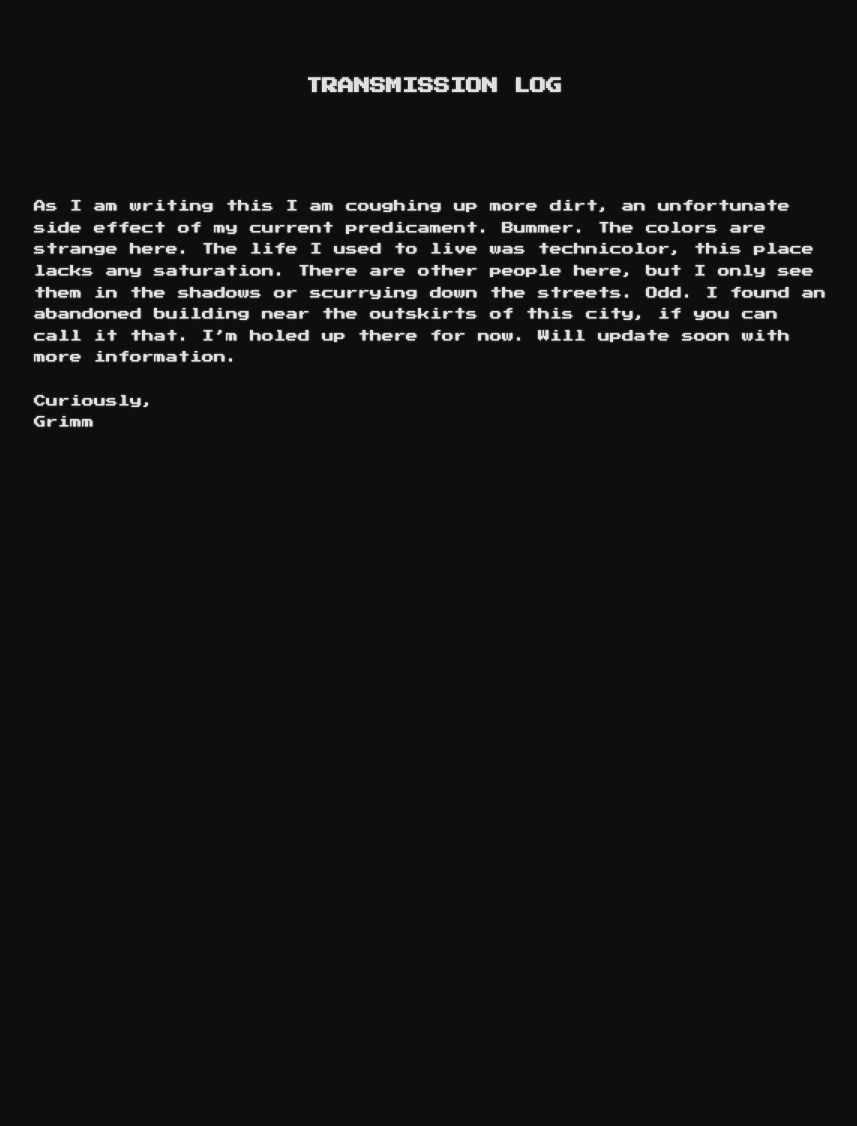
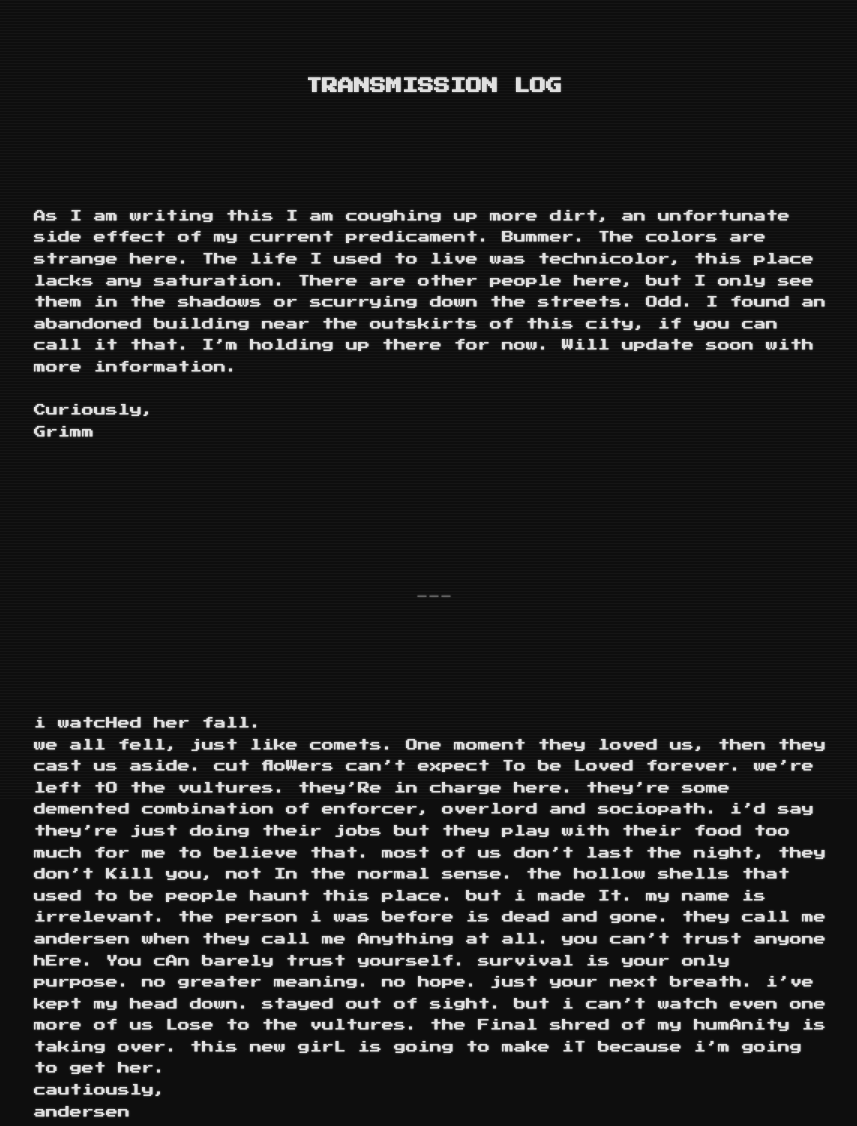
Before and after one commit to finch929/grimmandandersen, a plain HTML site: page index.html in a window 1280 px wide. Shown: the whole page, without its empty margins (206-1063 px from the left). Before the commit the page ends 800 px from the top, so only its background shows below. Drawn offline with Linux system fonts and the light colour scheme.

Commit message:
Update index.html

```diff
--- a/index.html
+++ b/index.html
@@ -1,4 +1,3 @@
-
 <!DOCTYPE html>
 <html lang="en">
 <head>
@@ -15,12 +14,20 @@
       line-height: 1.8;
       font-size: 12px;
       text-shadow: 0 0 2px #aaa;
+      animation: screenFlicker 6s infinite;
+    }
+
+    @keyframes screenFlicker {
+      0%, 97%, 100% { opacity: 1; }
+      98% { opacity: 0.85; }
+      99% { opacity: 0.65; }
     }
 
     .container {
       max-width: 800px;
       margin: auto;
       white-space: pre-line;
+      position: relative;
     }
 
     h1 {
@@ -28,17 +35,85 @@
       font-size: 16px;
       margin-bottom: 40px;
     }
+
+    .log {
+      margin-bottom: 60px;
+      position: relative;
+      animation: textFlicker 4s infinite;
+    }
+
+    @keyframes textFlicker {
+      0%, 92%, 100% { opacity: 1; }
+      93% { opacity: 0.8; }
+      94% { opacity: 0.4; }
+      95% { opacity: 0.9; }
+    }
+
+    .divider {
+      text-align: center;
+      opacity: 0.4;
+      margin: 40px 0;
+    }
+
+    /* Scanlines */
+    body::before {
+      content: "";
+      position: fixed;
+      top: 0;
+      left: 0;
+      width: 100%;
+      height: 100%;
+      background: repeating-linear-gradient(
+        to bottom,
+        rgba(255,255,255,0.03),
+        rgba(255,255,255,0.03) 1px,
+        transparent 1px,
+        transparent 3px
+      );
+      pointer-events: none;
+      mix-blend-mode: overlay;
+    }
+
+    /* Random corruption flash */
+    .corrupt {
+      animation: corruptFlash 0.15s steps(2) infinite;
+    }
+
+    @keyframes corruptFlash {
+      0% { text-shadow: 2px 0 red, -2px 0 cyan; }
+      100% { text-shadow: -2px 0 red, 2px 0 cyan; }
+    }
   </style>
 </head>
 <body>
   <div class="container">
     <h1>TRANSMISSION LOG</h1>
-    <p>
-As I am writing this I am coughing up more dirt, an unfortunate side effect of my current predicament. Bummer. The colors are strange here. The life I used to live was technicolor, this place lacks any saturation. There are other people here, but I only see them in the shadows or scurrying down the streets. Odd. I found an abandoned building near the outskirts of this city, if you can call it that. I’m holed up there for now. Will update soon with more information.
+
+    <div class="log">
+As I am writing this I am coughing up more dirt, an unfortunate side effect of my current predicament. Bummer. The colors are strange here. The life I used to live was technicolor, this place lacks any saturation. There are other people here, but I only see them in the shadows or scurrying down the streets. Odd. I found an abandoned building near the outskirts of this city, if you can call it that. I’m holding up there for now. Will update soon with more information.
 
 Curiously,
 Grimm
-    </p>
+    </div>
+
+    <div class="divider">---</div>
+
+    <div class="log" id="andersen">
+i watcHed her fall.
+we all fell, just like comets. One moment they loved us, then they cast us aside. cut floWers can’t expect To be Loved forever. we’re left tO the vultures. they’Re in charge here. they’re some demented combination of enforcer, overlord and sociopath. i’d say they’re just doing their jobs but they play with their food too much for me to believe that. most of us don’t last the night, they don’t Kill you, not In the normal sense. the hollow shells that used to be people haunt this place. but i made It. my name is irrelevant. the person i was before is dead and gone. they call me andersen when they call me Anything at all. you can’t trust anyone hEre. You cAn barely trust yourself. survival is your only purpose. no greater meaning. no hope. just your next breath. i’ve kept my head down. stayed out of sight. but i can’t watch even one more of us Lose to the vultures. the Final shred of my humAnity is taking over. this new girL is going to make iT because i’m going to get her.
+cautiously,
+andersen
+    </div>
   </div>
+
+<script>
+  const target = document.getElementById("andersen");
+
+  setInterval(() => {
+    target.classList.add("corrupt");
+    setTimeout(() => target.classList.remove("corrupt"), 120);
+  }, 3500 + Math.random() * 3000);
+</script>
+
 </body>
 </html>
```
